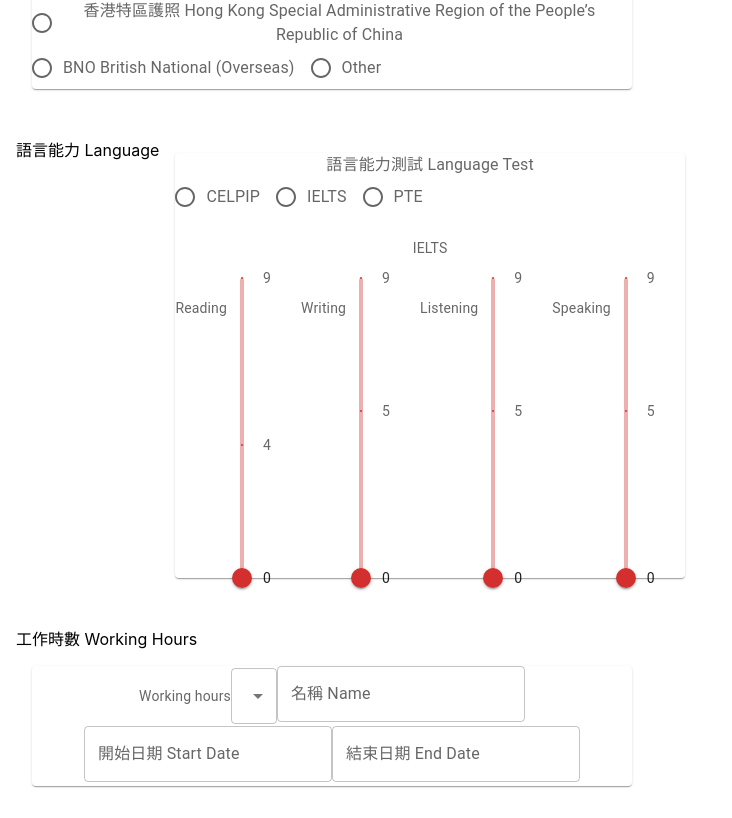
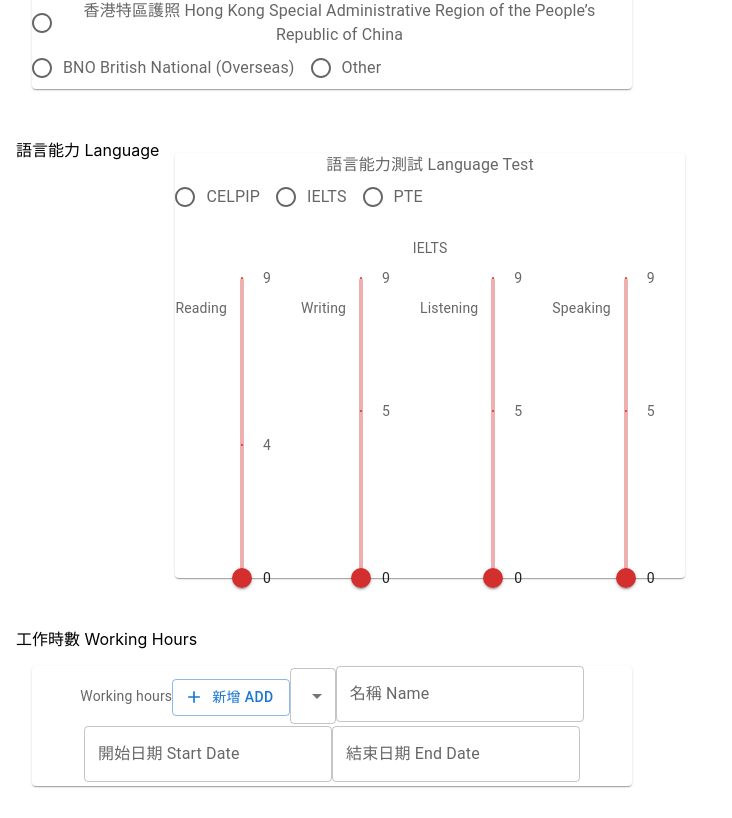
Before and after one commit to VardyNg/Canada-HK-Stream-B-Calculator, a React (Create React App) app: page / in a window 1280 px wide. Shown: the part 332-1150 px from the top of the page, without its empty margins (0-732 px from the left). Built offline with nearby package versions, Linux system fonts and the light colour scheme.

Commit message:
scaffold add job button

```diff
--- a/src/molecules/index.ts
+++ b/src/molecules/index.ts
@@ -7,7 +7,7 @@ import JobNameTextField from './stream-b-calculator/job-name-text-field';
 import ErrorPassportType from './stream-b-calculator/ErrorPassportType';
 import JobStartTimePicker from "./stream-b-calculator/job-start-time-picker";
 import JobEndTimePicker from "./stream-b-calculator/job-end-time-picker";
-
+import AddJobButton from './stream-b-calculator/add-job-button';
 export {
   TopBar,
   TargetApplicationDate,
@@ -17,5 +17,6 @@ export {
   JobNameTextField,
   ErrorPassportType,
   JobStartTimePicker,
-  JobEndTimePicker
+  JobEndTimePicker,
+  AddJobButton,
 }
--- /dev/null
+++ b/src/molecules/stream-b-calculator/add-job-button.tsx
@@ -0,0 +1,12 @@
+import Button from '@mui/material/Button';
+import AddIcon from '@mui/icons-material/Add';
+
+function AddJobButton() {
+  return (
+    <Button variant="outlined" startIcon={<AddIcon />}>
+      新增 Add
+    </Button>
+  )
+}
+
+export default AddJobButton;
--- a/src/organisms/stream-b-calculator/working-hours.tsx
+++ b/src/organisms/stream-b-calculator/working-hours.tsx
@@ -1,9 +1,12 @@
 import NewJobFields from './new-job-fields';
-
+import {
+  AddJobButton,
+} from '../../molecules'
 function WorkingHours() {
   return (
     <>
       Working hours
+      <AddJobButton />
       <NewJobFields />
     </>
   )
```
